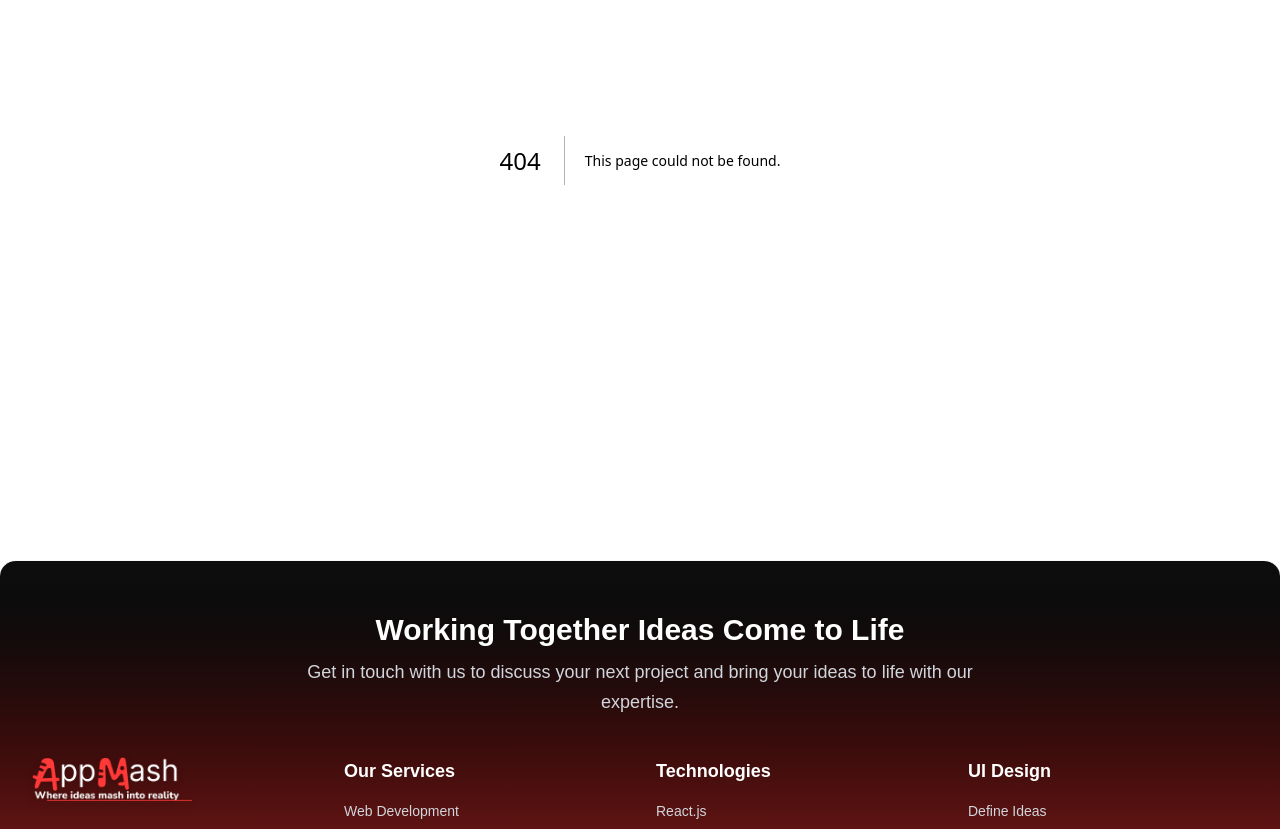
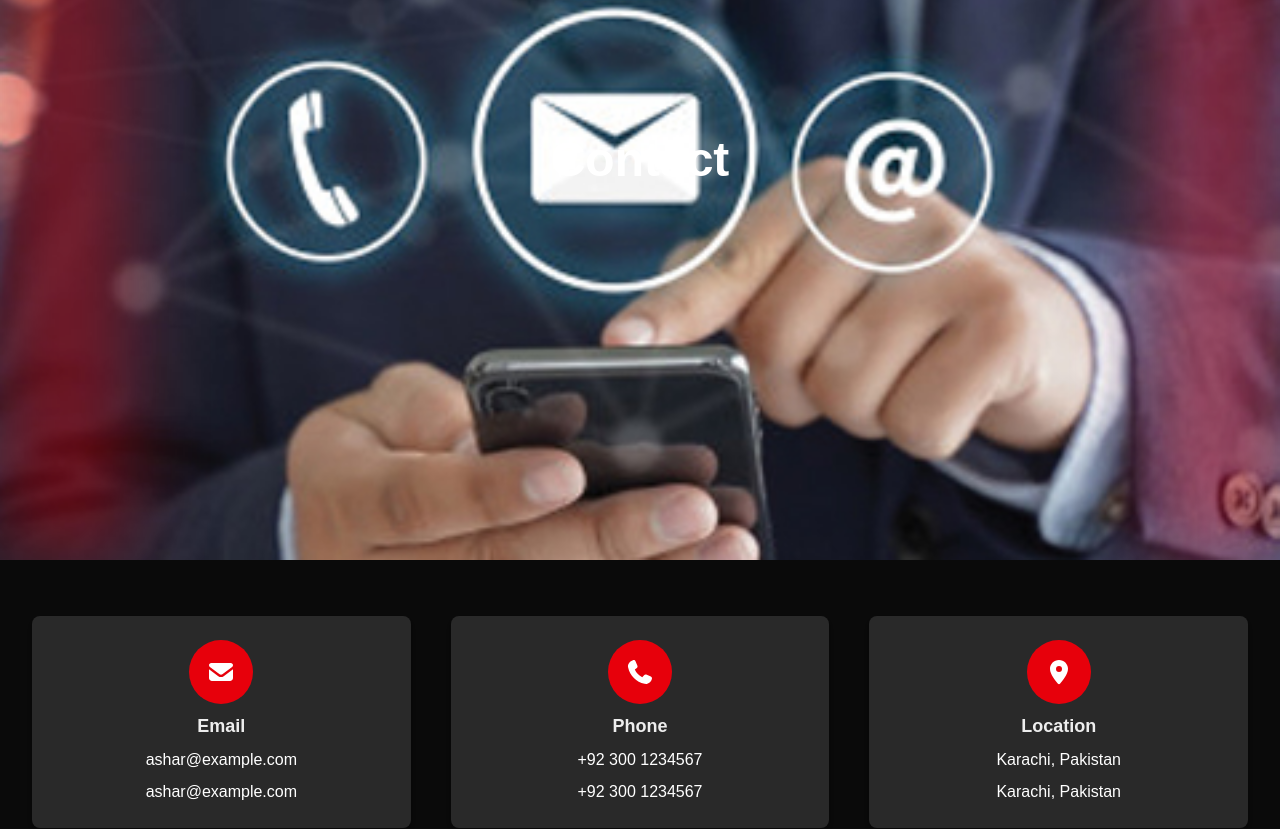
Before and after one commit to Asharkhan468/AppMash-Company-website, a Next.js app: page /contact in a window 1280 px wide. Before the commit this address had no page. Shown: the part 320-1149 px from the top of the page. Built offline with nearby package versions, Linux system fonts and the light colour scheme; a web font is replaced by a local one.

Commit message:
BlOG PAGE [ADD]

```diff
--- /dev/null
+++ b/app/components/ContactCardSection.tsx
@@ -0,0 +1,43 @@
+import React from "react";
+import { FontAwesomeIcon } from '@fortawesome/react-fontawesome'
+import { faEnvelope, faPhone, faLocationDot } from '@fortawesome/free-solid-svg-icons'
+
+function ContactCardSection() {
+  return (
+    <section className="flex flex-col w-full px-6 pt-6 sm:pt-8 pb-8 sm:pb-12 gap-8 justify-center">
+      <div className="flex flex-wrap justify-between items-center mt-6 gap-6">
+        {/* Card 1 */}
+        <div className="flex flex-col items-center text-center space-y-2 bg-neutral3 flex-1 max-w-sm p-6 rounded-lg shadow-md mx-2">
+          <div className="bg-red-600 rounded-full w-16 h-16 flex items-center justify-center text-white text-2xl">
+            <FontAwesomeIcon icon={faEnvelope} />
+          </div>
+          <h3 className="font-semibold text-lg">Email</h3>
+          <p className="text-secondary1">ashar@example.com</p>
+          <p className="text-secondary1">ashar@example.com</p>
+        </div>
+
+        {/* Card 2 */}
+        <div className="flex flex-col items-center text-center space-y-2 bg-neutral3 flex-1 max-w-sm p-6 rounded-lg shadow-md mx-2">
+          <div className="bg-red-600 rounded-full w-16 h-16 flex items-center justify-center text-white text-2xl">
+            <FontAwesomeIcon icon={faPhone} />
+          </div>
+          <h3 className="font-semibold text-lg">Phone</h3>
+          <p className="text-secondary1">+92 300 1234567</p>
+          <p className="text-secondary1">+92 300 1234567</p>
+        </div>
+
+        {/* Card 3 */}
+        <div className="flex flex-col items-center text-center space-y-2 bg-neutral3 flex-1 max-w-sm p-6 rounded-lg shadow-md mx-2">
+          <div className="bg-red-600 rounded-full w-16 h-16 flex items-center justify-center text-white text-2xl">
+            <FontAwesomeIcon icon={faLocationDot} />
+          </div>
+          <h3 className="font-semibold text-lg">Location</h3>
+          <p className="text-secondary1">Karachi, Pakistan</p>
+          <p className="text-secondary1">Karachi, Pakistan</p>
+        </div>
+      </div>
+    </section>
+  );
+}
+
+export default ContactCardSection;
--- a/app/components/Navbar.tsx
+++ b/app/components/Navbar.tsx
@@ -23,7 +23,7 @@ const Navbar = () => {
     { name: "Testimonial", type: "section", id: "testimonial" },
     { name: "Portfolio", type: "section", id: "portfolio" },
     { name: "Blog", type: "section", id: "blog" },
-    { name: "Contact", type: "page", path: "/content" },
+    { name: "Contact", type: "page", path: "/contact" },
   ];
 
   const handleClick = (e: any, item: any) => {
--- /dev/null
+++ b/app/components/contactHeroSection.tsx
@@ -0,0 +1,29 @@
+import React from 'react'
+
+function ContactHeroSection() {
+  return (
+<section
+  className="relative w-full h-screen flex items-center justify-center overflow-hidden bg-center bg-cover bg-no-repeat"
+  style={{ backgroundImage: `url('/contact-hero-image.jpg')` }}
+>
+  {/* Left Red Shadow */}
+  <div className="absolute left-0 top-0 w-32 h-full bg-red-600 opacity-40 blur-2xl"></div>
+
+  {/* Right Red Shadow */}
+  <div className="absolute right-0 top-0 w-32 h-full bg-red-600 opacity-40 blur-2xl"></div>
+
+  {/* Center Heading */}
+  <h1 className="text-white text-4xl sm:text-5xl font-bold z-10 text-center items-center">
+    Contact
+  </h1>
+</section>
+
+
+
+
+
+
+  )
+}
+
+export default ContactHeroSection
--- /dev/null
+++ b/app/contact/page.tsx
@@ -0,0 +1,14 @@
+import React from 'react'
+import ContactHeroSection from '../components/contactHeroSection'
+import ContactCardSection from '../components/ContactCardSection'
+
+function page() {
+  return (
+    <>
+      <ContactHeroSection/>
+      <ContactCardSection/>
+    </>
+  )
+}
+
+export default page
--- a/app/globals.css
+++ b/app/globals.css
@@ -1,5 +1,5 @@
 @import "tailwindcss";
-@import 'react-phone-number-input/style.css';
+@import "react-phone-number-input/style.css";
 
 /* :root {
   --background: #ffffff;
@@ -11,22 +11,21 @@
   --foreground: #ededed; /* ✅ Force Dark Text */
 }
 
-
 @theme inline {
   --color-background: var(--background);
   --color-foreground: var(--foreground);
- --font-monda:var(--font-monda);
+  --font-monda: var(--font-monda);
 }
 @theme {
   --color-primary1: #d0363c;
   --color-primary2: #b32724;
   --color-neutral1: #292b30;
   --color-neutral2: #000000;
+  --color-neutral3: #292929;
   --color-secondary1: #ffffff;
   --color-secondary2: #f9f9f9;
-  --color-gradient1:#3E0204;
+  --color-gradient1: #3e0204;
 }
-
 
 @media (prefers-color-scheme: dark) {
   :root {
@@ -38,7 +37,7 @@
 body {
   background: var(--background);
   color: var(--foreground);
-  font-family: 'Monda', sans-serif;
+  font-family: "Monda", sans-serif;
 }
 /* Add these in globals.css */
 .clip-bottom-right {
@@ -51,7 +50,6 @@ body {
 html {
   scroll-behavior: smooth;
 }
-
 
 /* Remove library's default input style */
 .PhoneInputInput {
```
Also changed, not shown: public/contact-hero-image.jpg (added).
